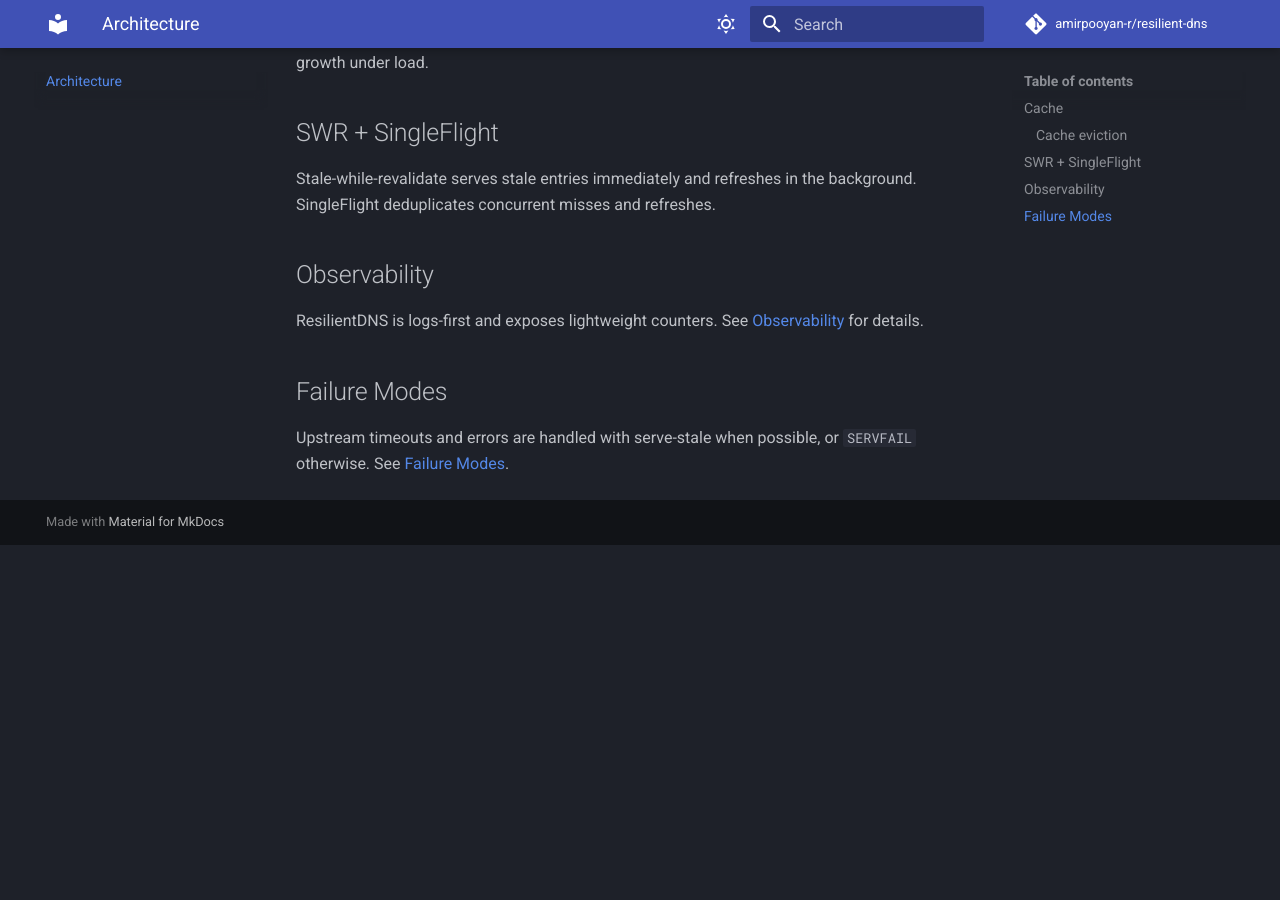
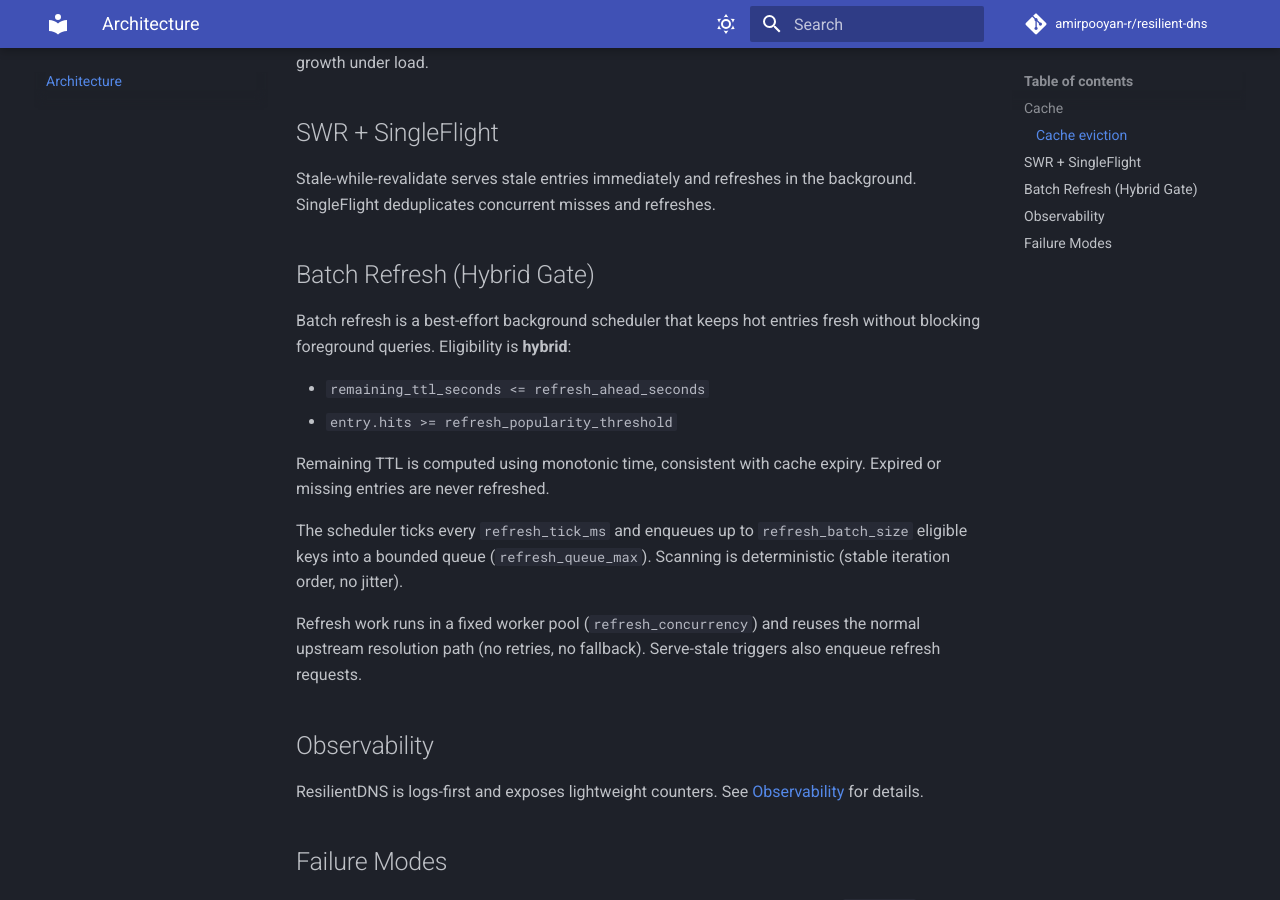
Before and after one commit to amirpooyan-r/resilient-dns, an MkDocs documentation site: the page built from docs/architecture.md, in a window 1280 px wide and 900 px high, scrolled down 789 px. Built offline with MkDocs 1.6.1 and Material for MkDocs 9.7.7, drawn with Linux system fonts in a browser that asks for light colours; comment, search, counter and statistics services are not loaded; before the commit the page ends 1334 px from its top, so only the background shows below that.

Commit message:
docs: document batch refresh (hybrid) configuration and behavior
Explain hybrid eligibility (TTL-ahead + popularity gate) and stale-served trigger.

Document bounds (queue/concurrency/batch/tick) and determinism guarantees.

Update README and docs with config defaults and refresh metrics.

```diff
--- a/docs/architecture.md
+++ b/docs/architecture.md
@@ -34,6 +34,25 @@ removes the oldest entries. This prevents unbounded memory growth under load.
 Stale-while-revalidate serves stale entries immediately and refreshes in the
 background. SingleFlight deduplicates concurrent misses and refreshes.
 
+## Batch Refresh (Hybrid Gate)
+
+Batch refresh is a best-effort background scheduler that keeps hot entries
+fresh without blocking foreground queries. Eligibility is **hybrid**:
+
+- `remaining_ttl_seconds <= refresh_ahead_seconds`
+- `entry.hits >= refresh_popularity_threshold`
+
+Remaining TTL is computed using monotonic time, consistent with cache expiry.
+Expired or missing entries are never refreshed.
+
+The scheduler ticks every `refresh_tick_ms` and enqueues up to
+`refresh_batch_size` eligible keys into a bounded queue (`refresh_queue_max`).
+Scanning is deterministic (stable iteration order, no jitter).
+
+Refresh work runs in a fixed worker pool (`refresh_concurrency`) and reuses the
+normal upstream resolution path (no retries, no fallback). Serve-stale triggers
+also enqueue refresh requests.
+
 ## Observability
 
 ResilientDNS is logs-first and exposes lightweight counters. See
```
Also changed, not shown: README.md (+27 -0 lines), docs/failure-modes.md (+2 -1 lines), docs/index.md (+1 -0 lines), docs/observability.md (+12 -0 lines).
